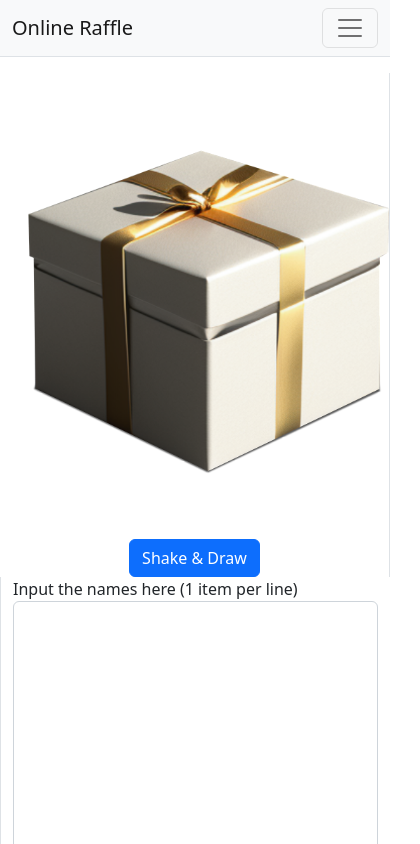
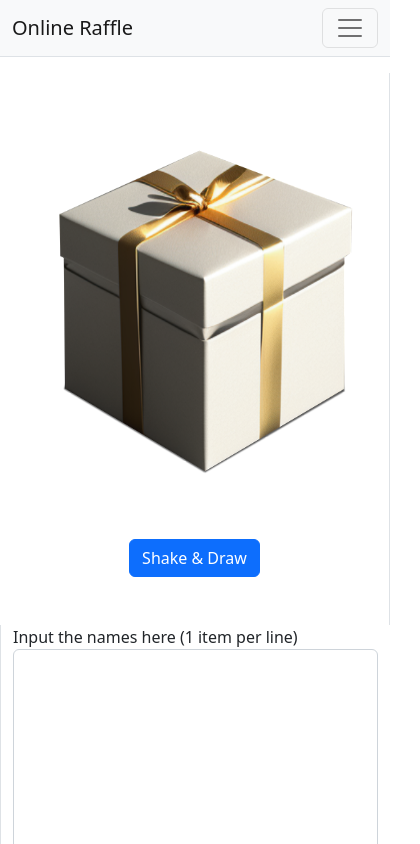
Before and after one commit to chrischase011/online-raffle, a Nuxt app: page / in a window 390 px wide. Shown: the top 844 px of the page, 420 px wide, since content can reach past the window. Built offline with nearby package versions, Linux system fonts and the light colour scheme.

Commit message:
Fixed responsive and logic

```diff
--- a/components/Raffle.vue
+++ b/components/Raffle.vue
@@ -9,7 +9,11 @@ const text = ref("")
 const picked = ref("")
 
 const handleShakeAndDraw = () => {
+  if (data.lists === null || data.lists === undefined || data.lists === "") {
 
+    alert("Please provide list of names")
+    return
+  }
   const lists = data.lists.split("\n")
 
   $anime({
@@ -66,7 +70,7 @@ function shuffleList<T>(array: T[]): T[] {
 </script>
 
 <template>
-  <div class="w-100 d-flex justify-content-center flex-column align-items-center">
+  <div class="w-100 d-flex justify-content-center flex-column align-items-center mb-5">
     <img src="/img/box2.png" class="box">
     <p>{{ text }}</p>
     <button type="button" class="btn btn-primary" @click="handleShakeAndDraw">Shake & Draw</button>
@@ -93,7 +97,8 @@ function shuffleList<T>(array: T[]): T[] {
 
 <style scoped>
 .box {
-  width: 450px;
+  width: 100%;
+  max-width: 450px;
   height: 450px;
 }
 </style>
```
